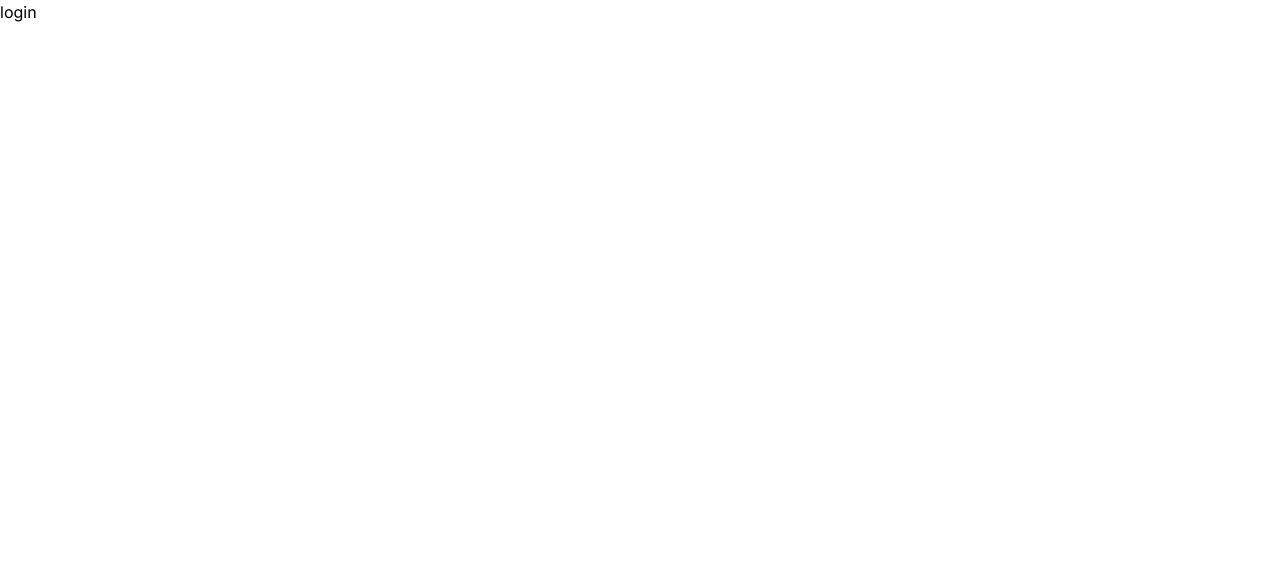
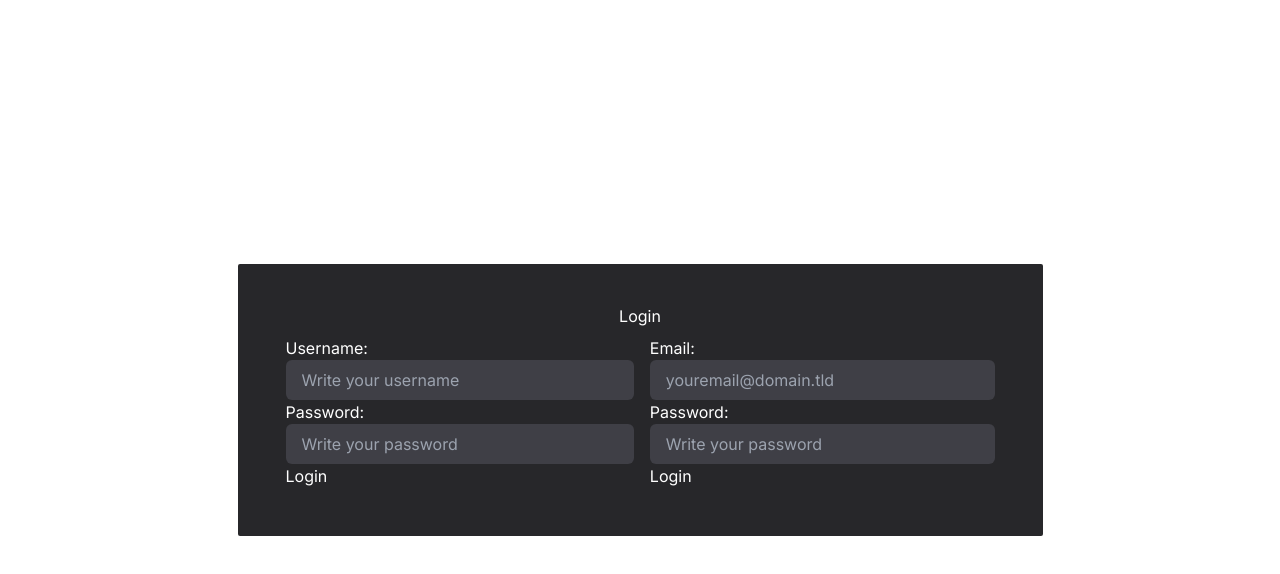
Before and after one commit to Adirael2020/Software-IME, a Next.js app in the folder client-imesoft/: page /login in a window 1280 px wide. Shown: the top 574 px of the page. Built offline with nearby package versions, Linux system fonts and the light colour scheme.

Commit message:
primeros login

```diff
--- a/client-imesoft/package.json
+++ b/client-imesoft/package.json
@@ -16,6 +16,7 @@
     "postcss": "8.4.28",
     "react": "18.2.0",
     "react-dom": "18.2.0",
+    "react-hook-form": "^7.45.4",
     "tailwindcss": "3.3.3"
   }
 }
--- /dev/null
+++ b/client-imesoft/src/app/Home/page.jsx
@@ -0,0 +1,9 @@
+
+
+const Home = () => {
+  return (
+    <div>Home</div>
+  )
+}
+
+export default Home
--- a/client-imesoft/src/app/homeStudent/page.jsx
+++ /dev/null
@@ -1,9 +0,0 @@
-
-
-const homeStudent = () => {
-  return (
-    <div>Hola Estudiantet</div>
-  )
-}
-
-export default homeStudent;
--- a/client-imesoft/src/app/homeUser/page.jsx
+++ /dev/null
@@ -1,8 +0,0 @@
-
-const homeUser = () => {
-  return (
-    <div>homeUser</div>
-  )
-}
-
-export default homeUser;
--- /dev/null
+++ b/client-imesoft/src/app/login/components/LoginStuden.jsx
@@ -0,0 +1,45 @@
+"use client"
+import { useForm } from "react-hook-form";
+
+const LoginStuden = () => {
+    //React Hook Form
+    const {
+        register,
+        handleSubmit,
+        formState: { errors },
+    } = useForm();
+
+    //Envio de datos
+    const onSubmit = (data) => console.log(data);
+
+    return (
+        <div className="p-2">
+            <form onSubmit={handleSubmit(onSubmit)}>
+                <label htmlFor="email">Email:</label>
+                <input
+                    label="Write your email"
+                    type="email"
+                    name="email"
+                    placeholder="youremail@domain.tld"
+                    className="w-full bg-zinc-700 text-white px-4 py-2 rounded-md"
+                    {...register("email", { required: true })}
+                />
+                <p>{errors.email?.message}</p>
+
+                <label htmlFor="password">Password:</label>
+                <input
+                    type="password"
+                    name="password"
+                    placeholder="Write your password"
+                    className="w-full bg-zinc-700 text-white px-4 py-2 rounded-md"
+                    {...register("password", { required: true, minLength: 6 })}
+                />
+                <p>{errors.password?.message}</p>
+
+                <button>Login</button>
+            </form>
+        </div>
+    )
+}
+
+export default LoginStuden
--- /dev/null
+++ b/client-imesoft/src/app/login/components/LoginUser.jsx
@@ -0,0 +1,45 @@
+"use client"
+import { useForm } from "react-hook-form";
+
+const LoginUser = () => {
+    //React Hook Form
+    const {
+        register,
+        handleSubmit,
+        formState: { errors },
+    } = useForm();
+
+    //Envio de datos
+    const onSubmit = (data) => console.log(data);
+
+    return (
+        <div className="p-2">
+            <form onSubmit={handleSubmit(onSubmit)}>
+                <label htmlFor="username">Username:</label>
+                <input
+                    label="Write your username"
+                    type="username"
+                    name="username"
+                    placeholder="Write your username"
+                    className="w-full bg-zinc-700 text-white px-4 py-2 rounded-md"
+                    {...register("username", { required: true })}
+                />
+                <p>{errors.username?.message}</p>
+
+                <label htmlFor="password">Password:</label>
+                <input
+                    type="password"
+                    name="password"
+                    placeholder="Write your password"
+                    className="w-full bg-zinc-700 text-white px-4 py-2 rounded-md"
+                    {...register("password", { required: true, minLength: 6 })}
+                />
+                <p>{errors.password?.message}</p>
+
+                <button>Login</button>
+            </form>
+        </div>
+    )
+}
+
+export default LoginUser
--- a/client-imesoft/src/app/login/page.jsx
+++ b/client-imesoft/src/app/login/page.jsx
@@ -1,8 +1,32 @@
+//"use client"
+//import { Link, useNavigate } from "react-router-dom";
+
+//import { useEffect } from "react";
+
+//Components
+import LoginUser from "./components/LoginUser.jsx";
+import LoginStuden from "./components/LoginStuden.jsx";
 
 const login = () => {
+
+
   return (
-    <div>login</div>
+    <div className="flex items-center justify-center h-screen flex-col">
+      <div className=" bg-zinc-800 rounded-sm text-white p-10">
+        <div className="flex items-center justify-center">
+          <label htmlFor="login">Login</label>
+        </div>
+        <div className="flex ">
+          <div className="">
+            <LoginUser />
+          </div>
+          <div className="">
+            <LoginStuden />
+          </div>
+        </div>
+      </div>
+    </div>
   )
-}
+};
 
-export default login
+export default login;
```
Also changed, not shown: client-imesoft/src/app/homeUser/listUser/Form/FormUser.jsx (deleted), client-imesoft/src/app/homeUser/listUser/Form/page.jsx (deleted), 1 other file (tests, documents, lock files or other folders).
